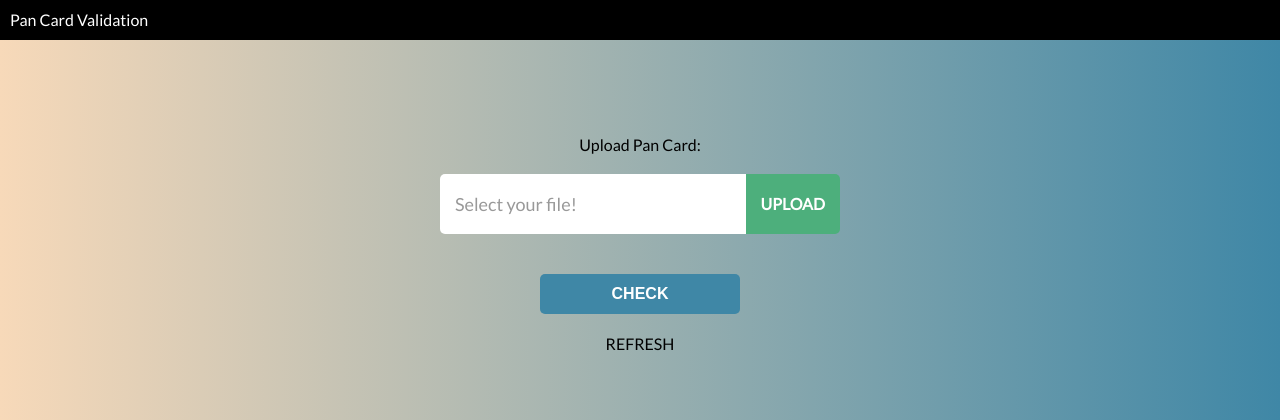
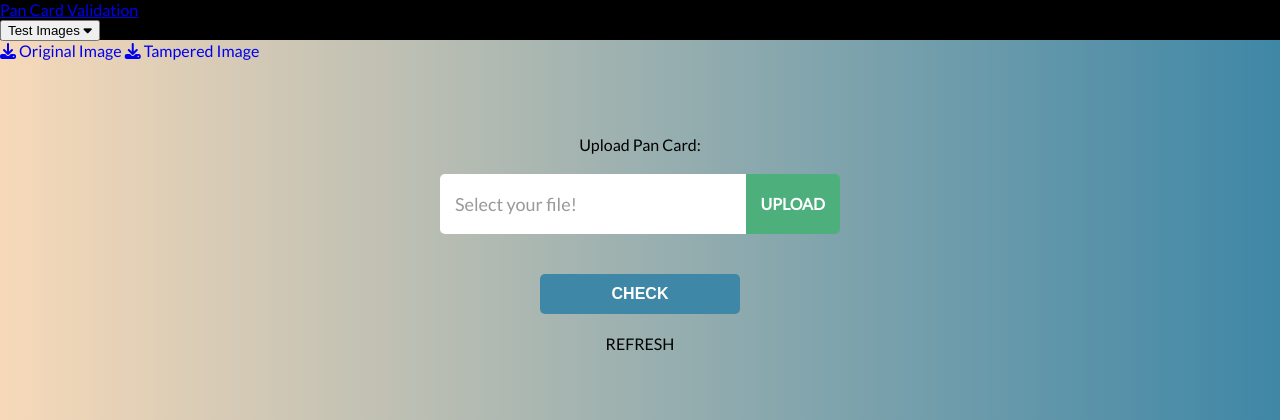
Before and after one commit to ddeveloper72/PAN-Card-Tamper-Detection, a Flask app: page / in a window 1280 px wide. Shown: the top 420 px of the page. Run offline with Flask 2, Linux system fonts and the light colour scheme; some libraries are stand-ins or nearby versions.

Commit message:
updated navbar with a doropdown to sample images

```diff
--- a/app/templates/index.html
+++ b/app/templates/index.html
@@ -5,6 +5,7 @@
     <meta charset="UTF-8">
     <meta http-equiv="X-UA-Compatible" content="IE=edge">
     <meta name="viewport" content="width=device-width, initial-scale=1.0">
+    <script src="https://kit.fontawesome.com/aba3630d03.js" crossorigin="anonymous"></script>
     <link rel="stylesheet" href="../static/css/style.css">
     <title>PAN Card Tamper Detector</title>
 </head>
@@ -12,8 +13,19 @@
 <body>
 
     <nav class="navbar">
-        <div class="navbar-container">
-            <a class="navbar-brand" href="{{ url_for('index') }}">Pan Card Validation</a>
+        <a href="{{ url_for('index') }}">Pan Card Validation</a>
+        <div class="dropdown">
+            <button class="dropbtn">Test Images
+                <i class="fa fa-caret-down"></i>
+            </button>
+            <div class="dropdown-content">
+                <a href="{{ url_for('static', filename='sample_data/original.jpg') }}" target="_blank"><span
+                        title="select save link as..."><i class="fas fa-download"></i>
+                        Original Image</span></a>
+                <a href="{{ url_for('static', filename='sample_data/tampered.jpg') }}" target="_blank"><span
+                        title="select save link as..."><i class="fas fa-download"></i>
+                        Tampered Image</span></a>
+            </div>
         </div>
     </nav>
 
```
